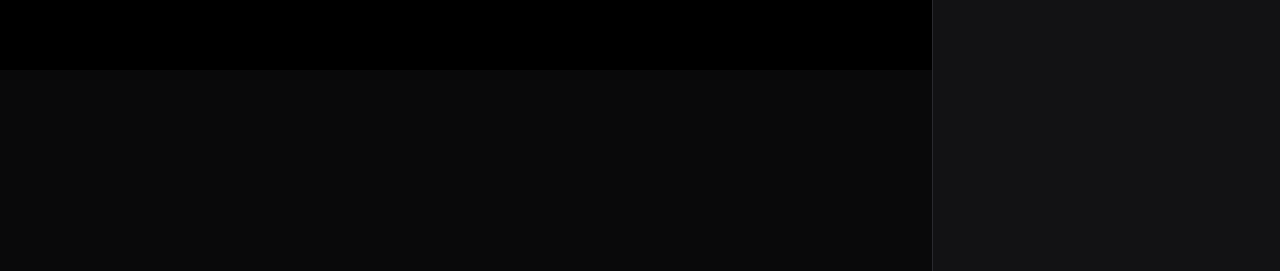
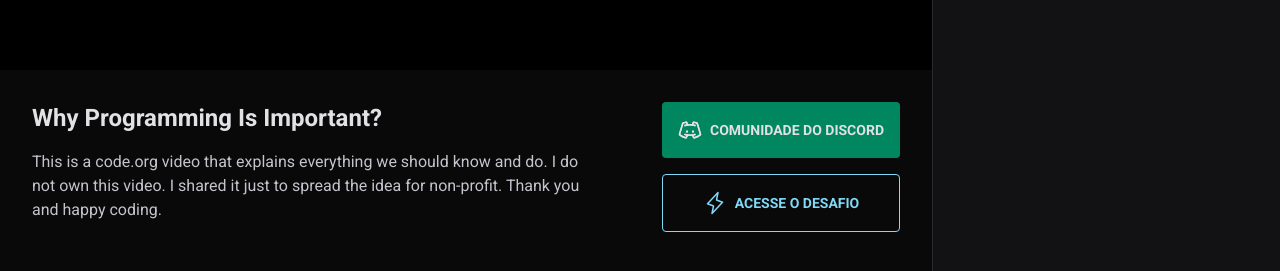
Before and after one commit to JoshyyDev/event-platform, a React (Vite) app: page /event/lesson/1 in a window 1280 px wide. Shown: the part 485-756 px from the top of the page. Built offline with nearby package versions, Linux system fonts and the light colour scheme; no server answers.

Commit message:
Titulo, descrição e botões configurados

```diff
--- a/src/components/Video.tsx
+++ b/src/components/Video.tsx
@@ -1,9 +1,39 @@
+import { DiscordLogo, Lightning } from "phosphor-react";
+
 export function Video() {
     return (
         <div className="flex-1">
             <div className="bg-black flex justify-center">
                 <div className="h-full w-full max-w-[1100px] max-h-[60vh] aspect-video"></div>
             </div>
+
+            <div className="p-8 max-w-[1100px] nx-auto">
+                <div className="flex items-start gap-16">
+                    <div className="flex-1">
+                        <h1 className="text-2xl font-bold">
+                            Why Programming Is Important?
+                        </h1>
+                        <p className="mt-4 text-gray-200">
+                            This is a code.org video that explains everything we should know and do. I do not own this video. I shared it just to spread the idea for non-profit. Thank you and happy coding.
+                        </p>
+                    </div>
+
+                    <div className="flex flex-col gap-4">
+                        <a href="" className="p-4 text-sm bg-green-500 flex items-center rounded font-bold uppercase gap-2 justify-center hover:bg-green-700 transition-colors">
+                            <DiscordLogo size={24} />
+                            Comunidade do Discord
+                        </a>
+
+                        <a href="" className="p-4 text-sm border border-blue-500 text-blue-500 flex items-center rounded font-bold uppercase gap-2 justify-center hover:bg-blue-500 hover:text-gray-900 transition-colors">
+                            <Lightning size={24} />
+                            Acesse o desafio
+                        </a>
+                    </div>
+                </div>
+                <div>
+
+                </div>
+            </div>
         </div>
     )
 }
```
